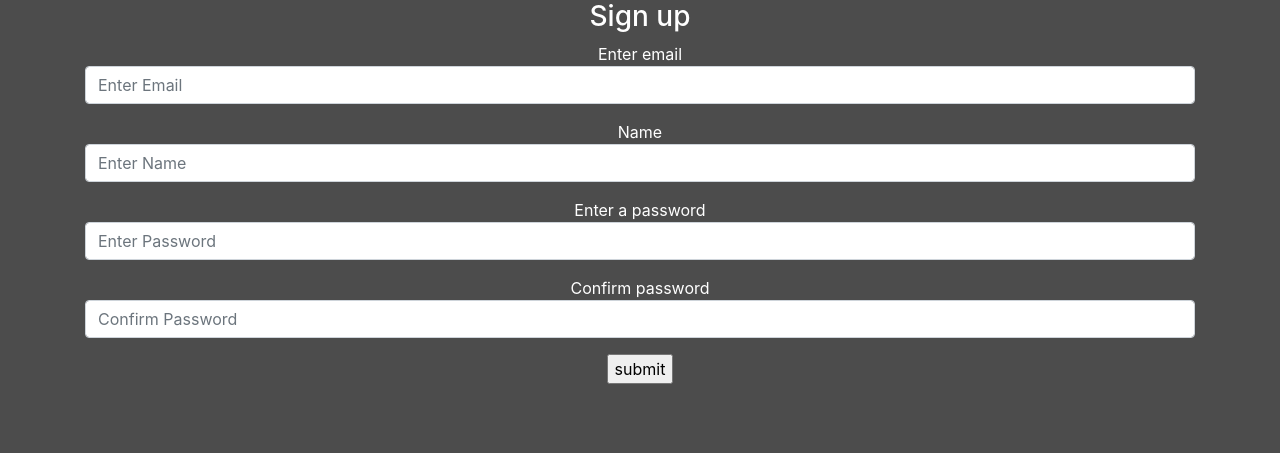
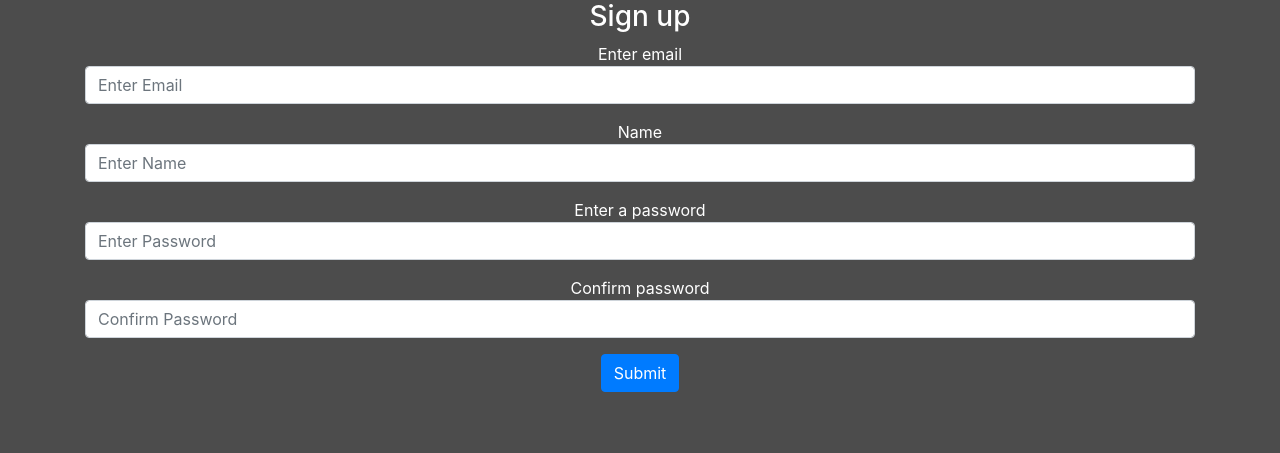
Before and after one commit to sicness9/BrewReview, a Flask app: page /signup in a window 1280 px wide. Shown: the part 56-509 px from the top of the page. Run offline with Flask 2, Linux system fonts and the light colour scheme; some libraries are stand-ins or nearby versions.

Commit message:
updated button style

```diff
--- a/website/templates/signup.html
+++ b/website/templates/signup.html
@@ -7,7 +7,7 @@
         <p style="color:white">Name <input type = "text" class="form-control" placeholder="Enter Name" name = "name" /></p>
         <p style="color:white">Enter a password <input type="password" class="form-control" placeholder="Enter Password" name="password1"/></p>
         <p style="color:white">Confirm password <input type="password" class="form-control" placeholder="Confirm Password" name="password2"/></p>
-        <p><input type = "submit" value = "submit" /></p>
+        <p><input class="btn btn-primary" type = "submit" value = "Submit" /></p>
     </div>
 </form>
 {% endblock %}
```
